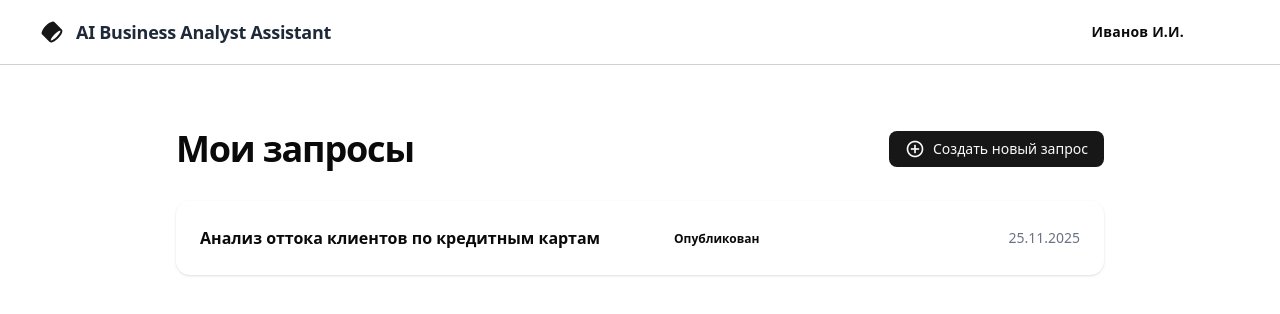
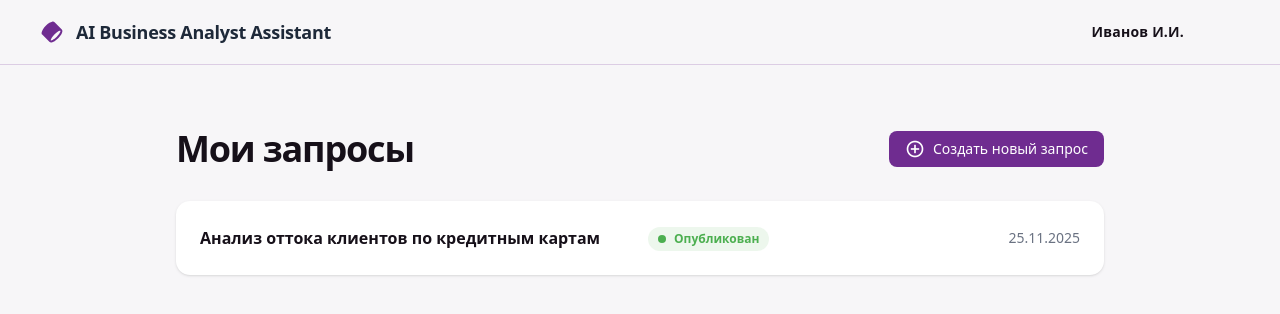
Before and after one commit to Hinc2Iovem/hackaphoneee-forte, a React (Vite) app: page /cases in a window 1280 px wide. Shown: the top 314 px of the page. Built offline with nearby package versions, Linux system fonts and the light colour scheme.

Commit message:
added colors

```diff
--- a/src/app/index.css
+++ b/src/app/index.css
@@ -22,56 +22,116 @@
 }
 
 :root {
-  font-family: system-ui, Avenir, Helvetica, Arial, sans-serif;
+  font-family: system-ui, -apple-system, BlinkMacSystemFont, "Segoe UI",
+    sans-serif;
   line-height: 1.5;
   font-weight: 400;
 
   color-scheme: light dark;
-  color: rgba(255, 255, 255, 0.87);
-  background-color: #242424;
+  background-color: #f7f6f8;
+  color: #161019;
 
   font-synthesis: none;
   text-rendering: optimizeLegibility;
   -webkit-font-smoothing: antialiased;
   -moz-osx-font-smoothing: grayscale;
+
   --radius: 0.625rem;
-  --background: oklch(1 0 0);
-  --foreground: oklch(0.145 0 0);
-  --card: oklch(1 0 0);
-  --card-foreground: oklch(0.145 0 0);
-  --popover: oklch(1 0 0);
-  --popover-foreground: oklch(0.145 0 0);
-  --primary: oklch(0.205 0 0);
-  --primary-foreground: oklch(0.985 0 0);
-  --secondary: oklch(0.97 0 0);
-  --secondary-foreground: oklch(0.205 0 0);
-  --muted: oklch(0.97 0 0);
-  --muted-foreground: oklch(0.556 0 0);
-  --accent: oklch(0.97 0 0);
-  --accent-foreground: oklch(0.205 0 0);
-  --destructive: oklch(0.577 0.245 27.325);
-  --border: oklch(0.922 0 0);
-  --input: oklch(0.922 0 0);
-  --ring: oklch(0.708 0 0);
-  --chart-1: oklch(0.646 0.222 41.116);
-  --chart-2: oklch(0.6 0.118 184.704);
-  --chart-3: oklch(0.398 0.07 227.392);
-  --chart-4: oklch(0.828 0.189 84.429);
-  --chart-5: oklch(0.769 0.188 70.08);
-  --sidebar: oklch(0.985 0 0);
-  --sidebar-foreground: oklch(0.145 0 0);
-  --sidebar-primary: oklch(0.205 0 0);
-  --sidebar-primary-foreground: oklch(0.985 0 0);
-  --sidebar-accent: oklch(0.97 0 0);
-  --sidebar-accent-foreground: oklch(0.205 0 0);
-  --sidebar-border: oklch(0.922 0 0);
-  --sidebar-ring: oklch(0.708 0 0);
+
+  --background: #f7f6f8;
+  --foreground: #161019;
+
+  --card: #ffffff;
+  --card-foreground: #161019;
+
+  --popover: #ffffff;
+  --popover-foreground: #161019;
+
+  --primary: #6f2c90;
+  --primary-foreground: #ffffff;
+
+  --secondary: #e0e0e0;
+  --secondary-foreground: #161019;
+
+  --muted: #ece7f2;
+  --muted-foreground: #6b6173;
+
+  --accent: #efe6f7;
+  --accent-foreground: #161019;
+
+  --destructive: #f44336;
+
+  --border: #ded4e3;
+  --input: #ded4e3;
+  --ring: #6f2c90;
+
+  --status-new: #2196f3;
+  --status-in-progress: #ff9800;
+  --status-waiting-ba: #f44336;
+  --status-published: #4caf50;
+
+  --status-new-soft: #e3f2fd;
+  --status-in-progress-soft: #fff3e0;
+  --status-waiting-ba-soft: #ffebee;
+  --status-published-soft: #e8f5e9;
+
+  --surface: #f7f6f8;
+  --surface-strong: #ffffff;
+
+  --sidebar: #f4f5f7;
+  --sidebar-foreground: #172b4d;
+  --sidebar-primary: #006644;
+  --sidebar-primary-foreground: #ffffff;
+  --sidebar-accent: #e0e0e0;
+  --sidebar-accent-foreground: #172b4d;
+  --sidebar-border: #dfe1e6;
+  --sidebar-ring: #6f2c90;
 }
 
-body {
-  margin: 0;
-  min-width: 320px;
-  min-height: 100vh;
+.dark {
+  --background: #1b141e;
+  --foreground: #f7f6f8;
+
+  --card: #2c282f;
+  --card-foreground: #f7f6f8;
+
+  --popover: #2c282f;
+  --popover-foreground: #f7f6f8;
+
+  --primary: #6f2c90;
+  --primary-foreground: #ffffff;
+
+  --secondary: #3c2a4c;
+  --secondary-foreground: #f7f6f8;
+
+  --muted: #3c2a4c;
+  --muted-foreground: #a195a8;
+
+  --accent: #3b234f;
+  --accent-foreground: #f7f6f8;
+
+  --destructive: #ff6b6b;
+
+  --border: #3c3241;
+  --input: #3c3241;
+  --ring: #b39ddb;
+
+  --status-new-soft: #0b2944;
+  --status-in-progress-soft: #402508;
+  --status-waiting-ba-soft: #3b0b0b;
+  --status-published-soft: #083015;
+
+  --surface: #1b141e;
+  --surface-strong: #2c282f;
+
+  --sidebar: #202124;
+  --sidebar-foreground: #e8e4eb;
+  --sidebar-primary: #006644;
+  --sidebar-primary-foreground: #ffffff;
+  --sidebar-accent: #3c2a4c;
+  --sidebar-accent-foreground: #f7f6f8;
+  --sidebar-border: #3c4043;
+  --sidebar-ring: #b39ddb;
 }
 
 @theme inline {
@@ -79,6 +139,7 @@ body {
   --radius-md: calc(var(--radius) - 2px);
   --radius-lg: var(--radius);
   --radius-xl: calc(var(--radius) + 4px);
+
   --color-background: var(--background);
   --color-foreground: var(--foreground);
   --color-card: var(--card);
@@ -97,11 +158,9 @@ body {
   --color-border: var(--border);
   --color-input: var(--input);
   --color-ring: var(--ring);
-  --color-chart-1: var(--chart-1);
-  --color-chart-2: var(--chart-2);
-  --color-chart-3: var(--chart-3);
-  --color-chart-4: var(--chart-4);
-  --color-chart-5: var(--chart-5);
+
+  --color-surface: var(--surface);
+  --color-surface-strong: var(--surface-strong);
   --color-sidebar: var(--sidebar);
   --color-sidebar-foreground: var(--sidebar-foreground);
   --color-sidebar-primary: var(--sidebar-primary);
@@ -110,40 +169,22 @@ body {
   --color-sidebar-accent-foreground: var(--sidebar-accent-foreground);
   --color-sidebar-border: var(--sidebar-border);
   --color-sidebar-ring: var(--sidebar-ring);
+
+  --color-status-new: var(--status-new);
+  --color-status-in-progress: var(--status-in-progress);
+  --color-status-waiting-ba: var(--status-waiting-ba);
+  --color-status-published: var(--status-published);
+
+  --color-status-new-soft: var(--status-new-soft);
+  --color-status-in-progress-soft: var(--status-in-progress-soft);
+  --color-status-waiting-ba-soft: var(--status-waiting-ba-soft);
+  --color-status-published-soft: var(--status-published-soft);
 }
 
-.dark {
-  --background: oklch(0.145 0 0);
-  --foreground: oklch(0.985 0 0);
-  --card: oklch(0.205 0 0);
-  --card-foreground: oklch(0.985 0 0);
-  --popover: oklch(0.205 0 0);
-  --popover-foreground: oklch(0.985 0 0);
-  --primary: oklch(0.922 0 0);
-  --primary-foreground: oklch(0.205 0 0);
-  --secondary: oklch(0.269 0 0);
-  --secondary-foreground: oklch(0.985 0 0);
-  --muted: oklch(0.269 0 0);
-  --muted-foreground: oklch(0.708 0 0);
-  --accent: oklch(0.269 0 0);
-  --accent-foreground: oklch(0.985 0 0);
-  --destructive: oklch(0.704 0.191 22.216);
-  --border: oklch(1 0 0 / 10%);
-  --input: oklch(1 0 0 / 15%);
-  --ring: oklch(0.556 0 0);
-  --chart-1: oklch(0.488 0.243 264.376);
-  --chart-2: oklch(0.696 0.17 162.48);
-  --chart-3: oklch(0.769 0.188 70.08);
-  --chart-4: oklch(0.627 0.265 303.9);
-  --chart-5: oklch(0.645 0.246 16.439);
-  --sidebar: oklch(0.205 0 0);
-  --sidebar-foreground: oklch(0.985 0 0);
-  --sidebar-primary: oklch(0.488 0.243 264.376);
-  --sidebar-primary-foreground: oklch(0.985 0 0);
-  --sidebar-accent: oklch(0.269 0 0);
-  --sidebar-accent-foreground: oklch(0.985 0 0);
-  --sidebar-border: oklch(1 0 0 / 10%);
-  --sidebar-ring: oklch(0.556 0 0);
+body {
+  margin: 0;
+  min-width: 320px;
+  min-height: 100vh;
 }
 
 @layer base {
```
